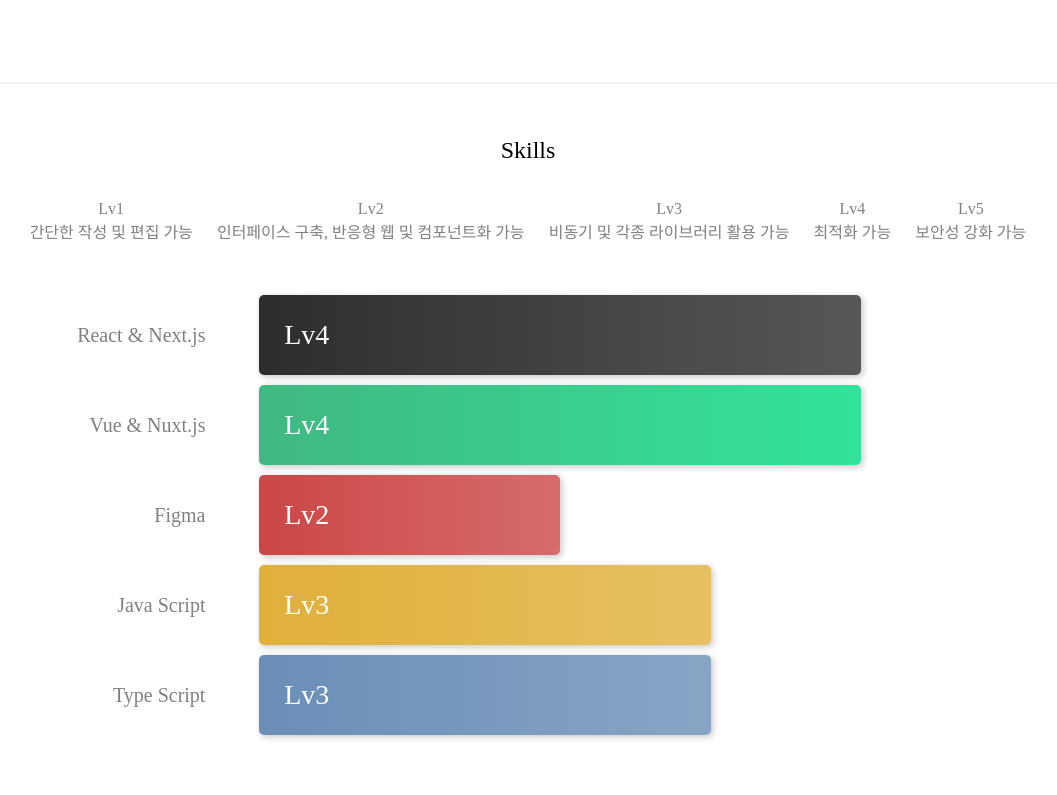
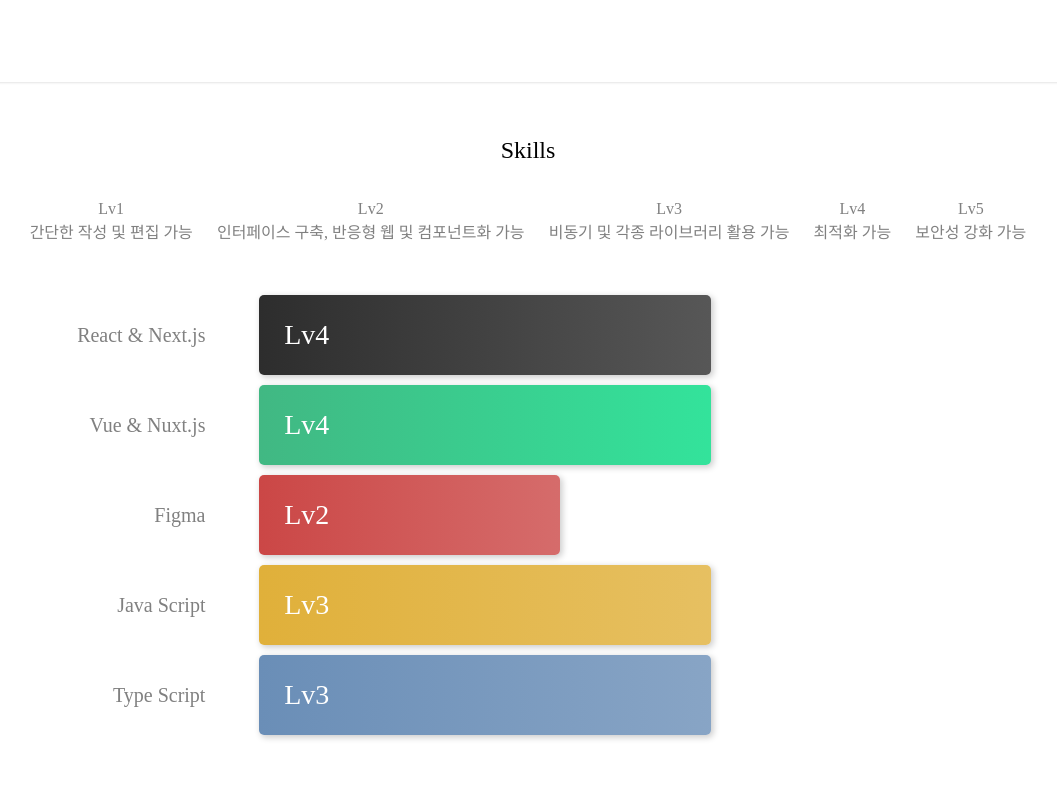
Before and after one commit to Muring/portfoli0, a Next.js app: page /about in a window 1280 px wide. Shown: the part 1051-1846 px from the top of the page, without its empty margins (112-1169 px from the left). Built offline with nearby package versions, Linux system fonts and the light colour scheme; a web font is replaced by a local one.

Commit message:
Feat: about skill update

```diff
--- a/src/components/SkillComponent.tsx
+++ b/src/components/SkillComponent.tsx
@@ -45,10 +45,10 @@
           </li>
         </ul>
         <ul className={styles["bar-chart"]}>
-          <li className={styles["black-80"]}>
+          <li className={styles["black-60"]}>
             <h2>Lv4</h2>
           </li>
-          <li className={styles["green-80"]}>
+          <li className={styles["green-60"]}>
             <h2>Lv4</h2>
           </li>
           <li className={styles["red-40"]}>
--- a/src/styles/about.module.scss
+++ b/src/styles/about.module.scss
@@ -109,8 +109,8 @@
   }
 }
 
-.black-80 {
-  width: 80%;
+.black-60 {
+  width: 60%;
   background: linear-gradient(
     to right,
     rgba(45, 45, 45, 1),
@@ -118,8 +118,8 @@
   );
 }
 
-.green-80 {
-  width: 80%;
+.green-60 {
+  width: 60%;
   background: linear-gradient(
     to right,
     rgba(65, 184, 131, 1),
```
